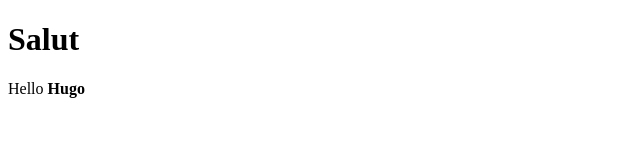
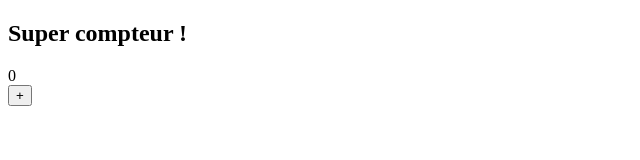
Before and after one commit to iw1-hdka/mini-react, a plain HTML site: page index.html in a window 1280 px wide. Shown: the whole page, without its empty margins (0-640 px from the left). Drawn offline with Linux system fonts and the light colour scheme.

Commit message:
Really improve react's Component

```diff
--- a/index.html
+++ b/index.html
@@ -2,12 +2,11 @@
 <html lang="fr">
 <head>
   <meta charset="UTF-8">
-  <title>Title</title>
+  <title>Mini React</title>
 </head>
 <body>
-  <h1>Salut</h1>
   <div id="root"></div>
 
-  <script type="module" src="js/main.js"></script>
+  <script type="module" src="js/app.js"></script>
 </body>
 </html>
--- a/js/app.js
+++ b/js/app.js
@@ -1,7 +1,32 @@
-import { Component } from './component.js';
+import {createElement as h, render, Component} from './component.js';
 
-export class App extends Component {
-  render() {
-    return `<div>Hello <strong>${this.props.name}</strong></div>`;
-  }
+const Title = (props) => h('h2', props, props.children);
+
+class Counter extends Component {
+    constructor(props) {
+        super(props);
+        this.state = {value: 0};
+    }
+
+    onPlusClick() {
+        this.setState({value: this.state.value + 1});
+    }
+
+    render() {
+        return h('div', null,
+            h('div', null, `${this.state.value}`),
+            h('button', {onClick: this.onPlusClick.bind(this)}, '+'),
+        );
+    }
 }
+
+class App extends Component {
+    render() {
+        return h('div', null,
+            h(Title, null, 'Super compteur !'),
+            h(Counter)
+        )
+    }
+}
+
+render(App, document.getElementById('root'));
--- a/js/component.js
+++ b/js/component.js
@@ -1,21 +1,45 @@
+import {isStateLessComponent, isClass} from './utils.js';
+import { handleClass, createDOM, renderReactElement } from './miniDOM.js';
+
+let vDOM;
+
+function reRender(element) {
+    const key = element.props.key;
+    const domEl = document.getElementById(key);
+    const parent = domEl.parentNode;
+
+    parent.removeChild(domEl)
+    vDOM = renderReactElement(element);
+
+    createDOM(vDOM, parent);
+}
+
+export const createElement = (element, props = null, ...children) => {
+    if (isClass(element)) {
+        return handleClass(element, props, children);
+    }
+    if (isStateLessComponent(element)) {
+        return element({...props, children});
+    }
+
+    return {type: element, props, children};
+};
+
+export const render = (element, domElement) => {
+    vDOM = createElement(element);
+    createDOM(vDOM, domElement);
+};
+
 export class Component {
-  constructor (props = {}) {
-    this.props = props;
-    this.render(props);
-  }
+    constructor(props) {
+        this.props = {
+            key: Math.random().toString(36).substr(2, 9),
+            ...props
+        };
+    }
 
-  shouldUpdate(newProps) {
-    return JSON.stringify(this.props) !== JSON.stringify(newProps);
-  }
-
-  render() {
-    return JSON.stringify(this.props);
-  }
-
-  display(newProps) {
-    if (this.shouldUpdate(newProps)) {
-      this.props = newProps;
-      return this.render(newProps);
+    setState(state) {
+        this.state = Object.assign({}, this.state, state);
+        reRender(this);
     }
-  }
 }
--- a/js/main.js
+++ /dev/null
@@ -1,6 +0,0 @@
-import { App } from './app.js';
-import Protos from './prototypes.js';
-
-const root = document.getElementById('root');
-
-root.innerHTML = (new App()).display({name: 'Hugo'});
--- /dev/null
+++ b/js/miniDOM.js
@@ -0,0 +1,49 @@
+export function handleClass(clazz, props, children) {
+    const reactElement = new (clazz)(props);
+    reactElement.children = children;
+
+    return renderReactElement(reactElement);
+}
+
+function appendProp(domElement, key, value) {
+    if (typeof value === 'function' && key.startsWith('on')) {
+        domElement.addEventListener(key.substring(2).toLowerCase(), value);
+    } else if (key === 'checked' || key === 'value' || key === 'className') {
+        domElement[key] = value;
+    } else if (key === 'style' && typeof value === 'object') {
+        Object.assign(domElement.style, value);
+    } else if (key === 'key') {
+        domElement.id = value
+    } else if (typeof value !== 'object' && typeof value !== 'function') {
+        domElement.setAttribute(key, value);
+    }
+}
+
+export function createDOM(vDOM, root) {
+    if (Array.isArray(vDOM)) {
+        vDOM.forEach(child => root.appendChild(document.createTextNode(child)))
+    } else if (typeof vDOM === 'object') {
+        const element = document.createElement(vDOM.type);
+        root.appendChild(element);
+
+        if (vDOM.children) {
+            vDOM.children.forEach(child => createDOM(child, element));
+        }
+
+        if (vDOM.props) {
+            Object.entries(vDOM.props).forEach(([key, value]) => appendProp(element, key, value));
+        }
+    } else {
+        root.appendChild(document.createTextNode(vDOM));
+    }
+}
+
+export function renderReactElement(element) {
+    const domEl = element.render();
+    domEl.props = {
+        key: element.props.key,
+        ...domEl.props
+    };
+
+    return domEl;
+}
--- /dev/null
+++ b/js/utils.js
@@ -0,0 +1,8 @@
+export function isStateLessComponent(element) {
+    return !isClass(element) && typeof element === 'function'
+}
+
+export function isClass(func) {
+    return typeof func === 'function'
+        && /^class\s/.test(Function.prototype.toString.call(func));
+}
```
